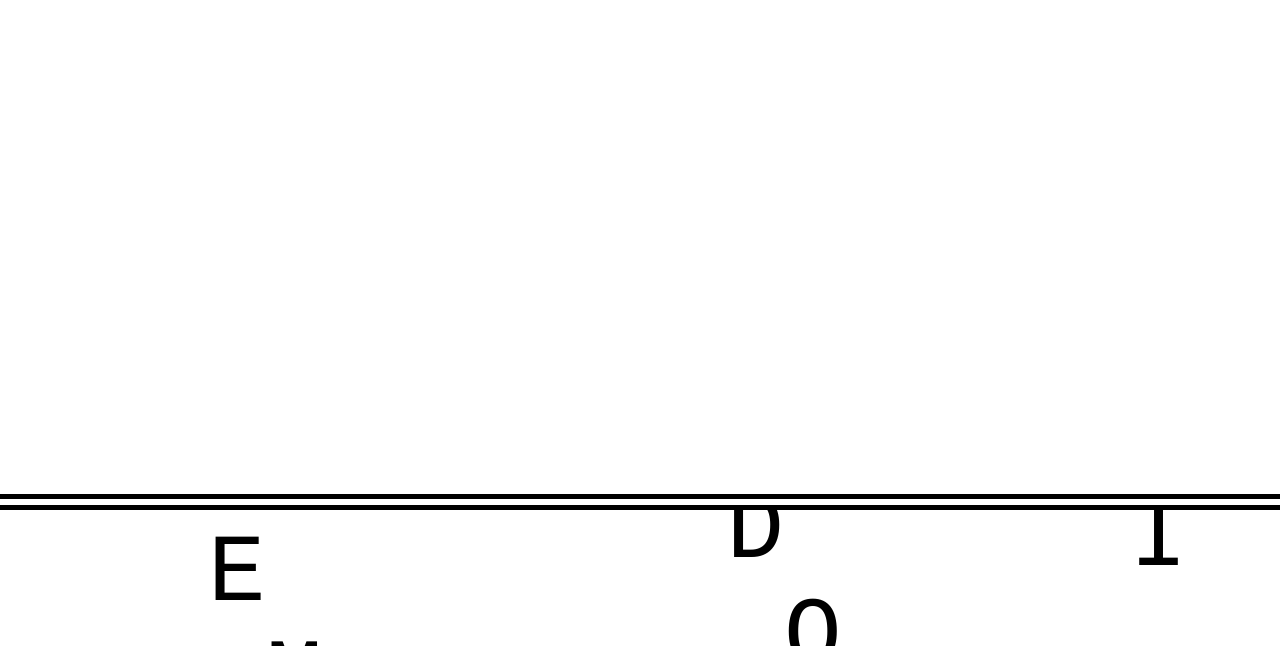
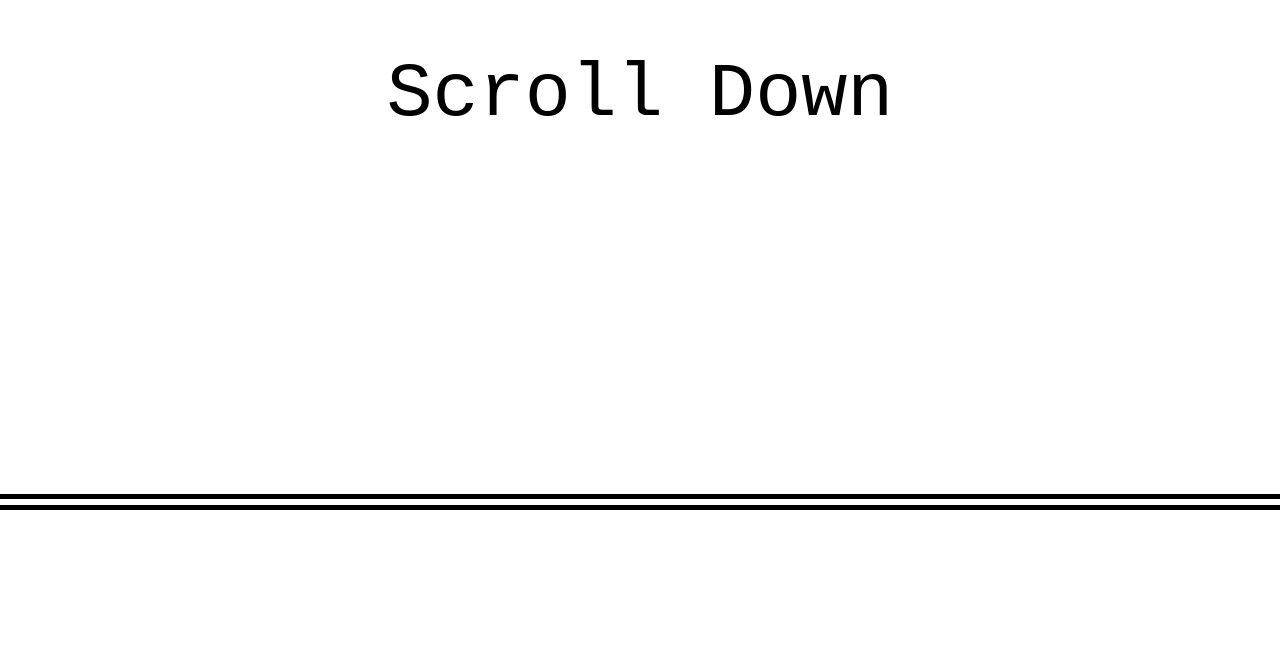
Before and after one commit to web-architecture-solutions/text-rain, a React (Create React App) app: page / in a window 1280 px wide. Shown: the part 306-952 px from the top of the page. Built offline with nearby package versions, Linux system fonts and the light colour scheme.

Commit message:
Add user directions

```diff
--- a/src/components/App/App.js
+++ b/src/components/App/App.js
@@ -29,7 +29,9 @@ function App () {
 
     return (
         <div className={styles.App}>
-            <section></section>
+            <section className={styles.cover}>
+                Scroll Down
+            </section>
 
             <section>
                 <p className={styles.text} ref={textRef}>
@@ -44,7 +46,9 @@ function App () {
                 </p>
             </section>
 
-            <section></section>
+            <section className={styles.cover}>
+                Scroll Up
+            </section>
         </div>
     );
 }
--- a/src/components/App/App.module.css
+++ b/src/components/App/App.module.css
@@ -1,5 +1,13 @@
 .App {
     position: relative;
+}
+
+.cover {
+    display: flex;
+    align-items: center;
+    justify-content: center;
+
+    font-size: 6vw;
 }
 
 .text {
--- a/src/components/Character/Character.module.css
+++ b/src/components/Character/Character.module.css
@@ -1,5 +1,5 @@
 .Character {
-    font-size: 6rem;
+    font-size: 6vw;
     line-height: 0.63;
 
     position: relative;
--- a/src/hooks/useScrollOffsetMouseCoordinates.js
+++ b/src/hooks/useScrollOffsetMouseCoordinates.js
@@ -20,7 +20,7 @@ export default function useScrollOffsetMouseCoordinates () {
 
         setMouseCoordinates({
             ...mouseCoordinates,
-            mouseY: mouseCoordinates.mouseY - previousScrollTop + scrollTop
+            mouseY: (mouseCoordinates.mouseY - previousScrollTop + scrollTop)
         });
 
         document.body.addEventListener("mousemove", updateMouseCoordinate);
@@ -29,7 +29,7 @@ export default function useScrollOffsetMouseCoordinates () {
             "mousemove",
             updateMouseCoordinate
         );
-    }, [scrollTop]);
+    }, [mouseCoordinates.mouseY, scrollTop]);
 
     return mouseCoordinates;
 };
```
